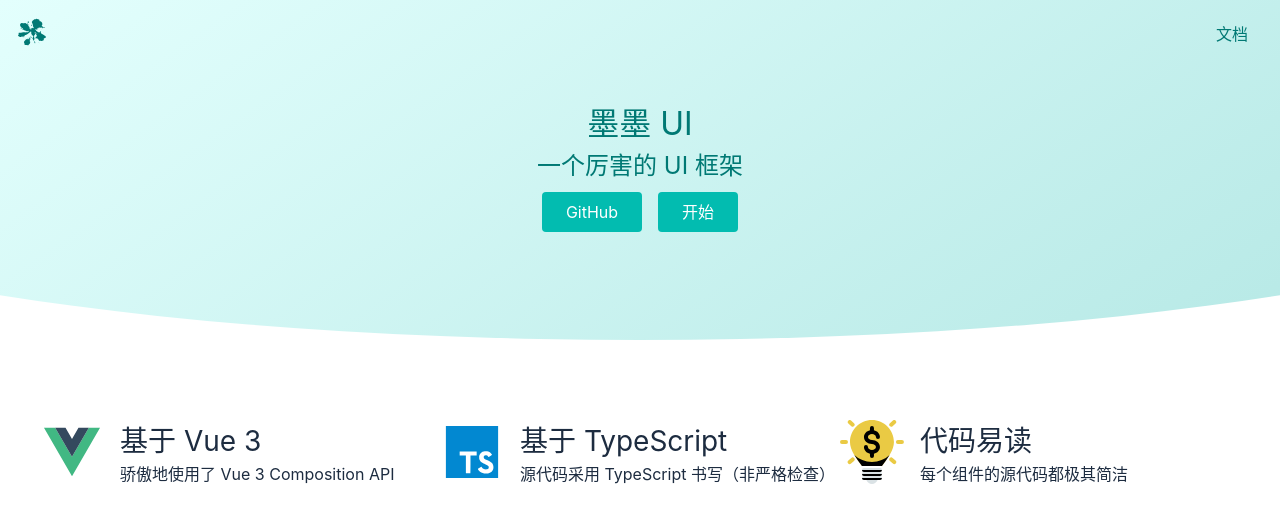
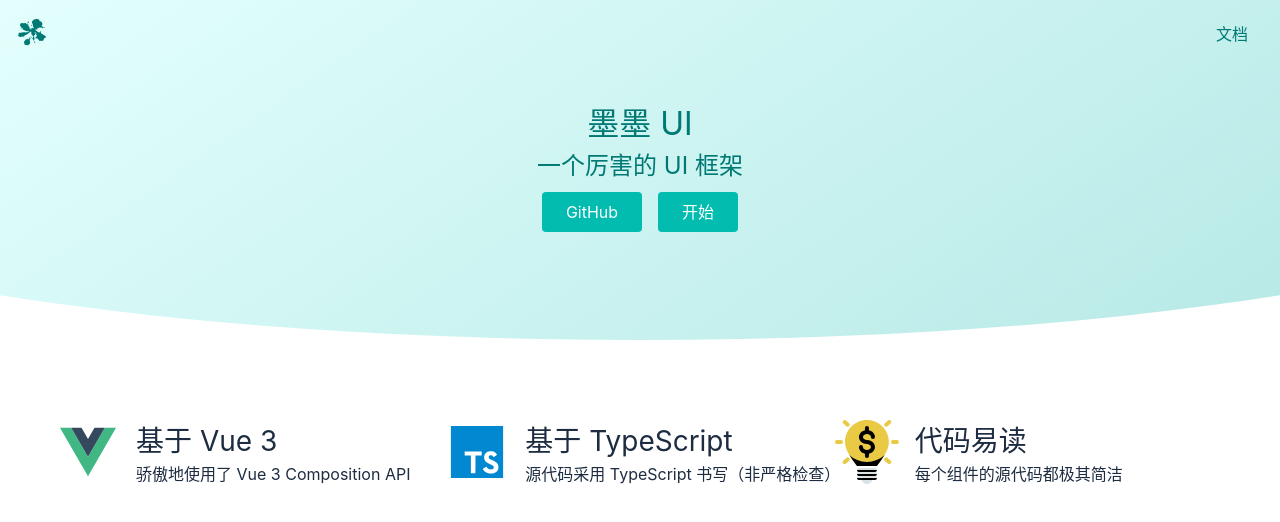
Before and after one commit to Lisbeth1128/momo-ui, a Vue app: page / in a window 1280 px wide. Shown: the top 522 px of the page. Built offline with nearby package versions, Linux system fonts and the light colour scheme.

Commit message:
优化官网，并将 topnav 的 z-index 调成 20

```diff
--- a/src/components/DocDemo.vue
+++ /dev/null
@@ -1,5 +0,0 @@
-<template>
-  <div>
-    Doc 默认页面
-  </div>
-</template>
--- a/src/components/Topnav.vue
+++ b/src/components/Topnav.vue
@@ -51,7 +51,7 @@
   top: 0;
   left: 0;
   width: 100%;
-  z-index: 10;
+  z-index: 20;
   justify-content: center;
   align-items: center;
 
--- a/src/router.ts
+++ b/src/router.ts
@@ -20,7 +20,7 @@
       path: "/doc",
       component: Doc,
       children: [
-        { path: "", component: DocDemo },
+        { path: "", redirect: "/doc/intro" },
         { path: "intro", component: md("intro") },
         { path: "get-started", component: md("get-started") },
         { path: "install", component: md("install") },
--- a/src/views/Doc.vue
+++ b/src/views/Doc.vue
@@ -40,34 +40,32 @@
 
 <script lang="ts">
 import Topnav from "../components/Topnav.vue";
-import {
-  inject,
-  Ref
-} from "vue";
+import { inject, Ref } from "vue";
 export default {
   components: {
-    Topnav
+    Topnav,
   },
   setup() {
-    const menuVisible = inject < Ref < boolean >> ("menuVisible"); // get
+    const menuVisible = inject<Ref<boolean>>("menuVisible"); // get
     return {
-      menuVisible
+      menuVisible,
     };
   },
 };
 </script>
 
 <style lang="scss" scoped>
+$aside-index: 10;
 .layout {
   display: flex;
   flex-direction: column;
   height: 100vh;
 
-  >.nav {
+  > .nav {
     flex-shrink: 0;
   }
 
-  >.content {
+  > .content {
     flex-grow: 1;
     padding-top: 60px;
     padding-left: 156px;
@@ -81,11 +79,11 @@
 .content {
   display: flex;
 
-  >aside {
+  > aside {
     flex-shrink: 0;
   }
 
-  >main {
+  > main {
     flex-grow: 1;
     padding: 16px;
     background: white;
@@ -101,15 +99,16 @@
   left: 0;
   padding-top: 70px;
   height: 100%;
+  z-index: $aside-index;
 
-  >h2 {
+  > h2 {
     margin-bottom: 4px;
     padding: 0 16px;
   }
 
-  >ol {
-    >li {
-      >a {
+  > ol {
+    > li {
+      > a {
         display: block;
         padding: 4px 16px;
         text-decoration: none;
--- a/src/views/Home.vue
+++ b/src/views/Home.vue
@@ -60,14 +60,26 @@
 
 .features {
   margin: 64px auto;
-  width: 400px;
+  padding: 0 16px;
 
   @media (min-width: 800px) {
     width: 800px;
+
+    > ul {
+      > li {
+        width: 50%;
+      }
+    }
   }
 
   @media (min-width: 1200px) {
     width: 1200px;
+
+    > ul {
+      > li {
+        width: 33.3333%;
+      }
+    }
   }
 
   >ul {
@@ -75,7 +87,6 @@
     flex-wrap: wrap;
 
     >li {
-      width: 400px;
       margin: 16px 0;
       display: grid;
       justify-content: start;
```
Lines whose indentation alone changed are shown as unchanged.
